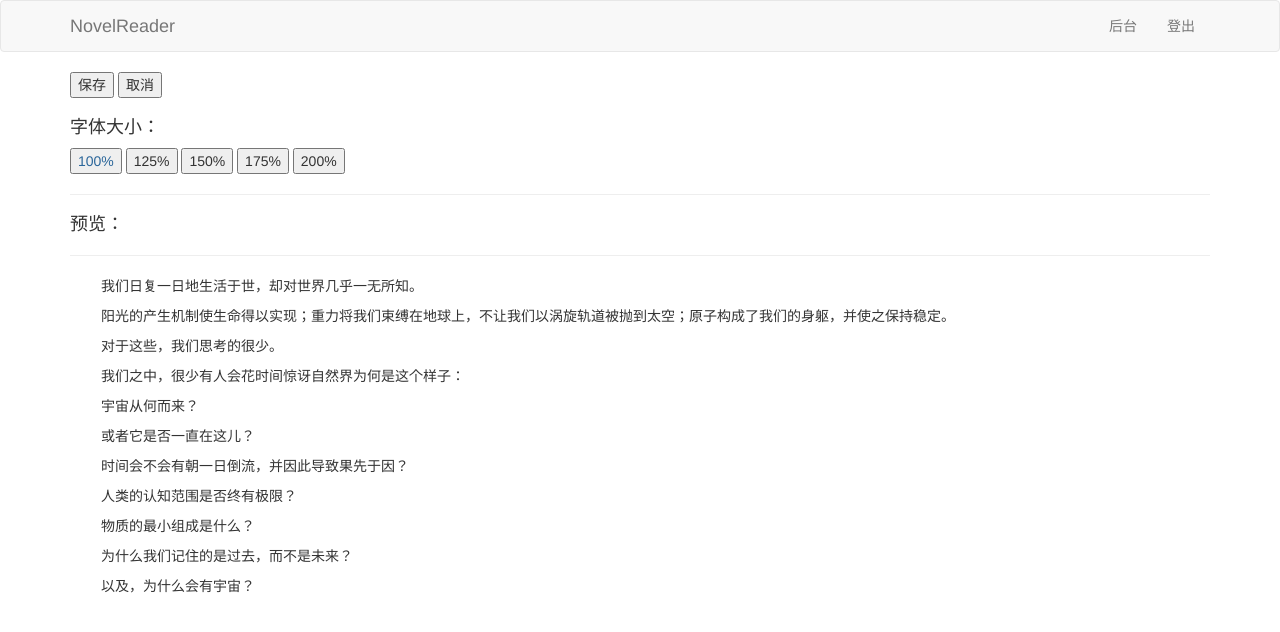
After one commit to koala060528/LightReader, a Flask app: page /read_setting/ in a window 1280 px wide. The commit adds this page. Shown: the top 632 px of the page. Run offline with Flask 2, Linux system fonts and the light colour scheme; the visitor is signed in with stand-in values (Sample User, id 1); data comes from the database, SQL or seed files in the repository; data that the repository does not hold is empty; some libraries are stand-ins or nearby versions.

Commit message:
修改：添加了更改阅读器字体大小的功能

```diff
--- a/app/models.py
+++ b/app/models.py
@@ -24,6 +24,7 @@ class User(UserMixin, db.Model):
     user_ip = db.Column(db.String(20))
     user_agent = db.Column(db.String(256))
     is_admin = db.Column(db.Boolean)  # 表示用户是否是管理员，0表示不是，1表示是
+    font_size = db.Column(db.String(10))  # 用户设置的字体大小
 
     # subscribing = db.relationship('Book',
     #                              secondary=subscribe,
@@ -55,7 +56,7 @@ class User(UserMixin, db.Model):
     #         self.subscribing.remove(book)
 
     def launch_task(self, name, description, source_id, book_id):
-        rq_job = current_app.task_queue.enqueue('app.tasks.' + name, current_user.id ,source_id, book_id)
+        rq_job = current_app.task_queue.enqueue('app.tasks.' + name, current_user.id, source_id, book_id)
         task = Task(id=rq_job.get_id(), name=name, description=description, user=self)
         db.session.add(task)
         db.session.commit()
--- a/app/routes.py
+++ b/app/routes.py
@@ -239,8 +239,9 @@ def read():
             current_app.task_queue.enqueue('app.tasks.cache', next_key, next_url)
         except:
             print('后台任务未开启！')
-
+    font_size = '150%'
     if current_user.is_authenticated:
+        font_size = current_user.font_size if current_user.font_size is not None else '150%'
         s = Subscribe.query.filter(Subscribe.book_id == book_id, Subscribe.user == current_user).first()
         if s:
             s.chapter = index
@@ -250,8 +251,8 @@ def read():
             db.session.commit()
 
     return render_template('read.html', body=li, title=title, next=(index + 1) if len(chap) - index > 1 else None,
-                           pre=(index - 1) if index > 0 else None,
-                           book_id=book_id, page=page, source_id=source_id)
+                           pre=(index - 1) if index > 0 else None, index=index,
+                           book_id=book_id, page=page, source_id=source_id, font_size=font_size)
 
 
 def reg_biquge(book_url, chapter_url):
@@ -676,3 +677,31 @@ def get_task_progress():
             'progress': task.get_progress()
         })
     return jsonify(lis)
+
+
+@app.route('/read_setting/', methods=['GET', 'POST'])
+@login_required
+def read_setting():
+    if request.method == 'GET':
+        index = request.args.get('index')
+        book_id = request.args.get('book_id=book_id')
+        source_id = request.args.get('source_id')
+        body = ['我们日复一日地生活于世，却对世界几乎一无所知。',
+                '阳光的产生机制使生命得以实现；重力将我们束缚在地球上，不让我们以涡旋轨道被抛到太空；原子构成了我们的身躯，并使之保持稳定。',
+                '对于这些，我们思考的很少。',
+                '我们之中，很少有人会花时间惊讶自然界为何是这个样子：',
+                '宇宙从何而来？',
+                '或者它是否一直在这儿？',
+                '时间会不会有朝一日倒流，并因此导致果先于因？',
+                '人类的认知范围是否终有极限？',
+                '物质的最小组成是什么？',
+                '为什么我们记住的是过去，而不是未来？',
+                '以及，为什么会有宇宙？']
+        next_url = url_for('read', index=index, book_id=book_id, source_id=source_id)
+        return render_template('read_setting.html', title='阅读设置', body=body, next_url=next_url)
+    if request.method == 'POST':
+        data = json.loads(request.get_data())
+        font_size = data.get('font_size')
+        current_user.font_size = font_size
+        db.session.commit()
+        return 1
--- a/app/templates/base.html
+++ b/app/templates/base.html
@@ -1,5 +1,4 @@
 {% extends 'bootstrap/base.html' %}
-
 
 {% block title %}
     {% if title %}
@@ -61,7 +60,6 @@
             {% endwith %}
 
         {% endif %}
-        <br>
 
         {% with messages = get_flashed_messages() %}
             {% if messages %}
--- /dev/null
+++ b/app/templates/read_setting.html
@@ -0,0 +1,66 @@
+{% extends 'base.html' %}
+
+{% block app_content %}
+    <div>
+        <button id="save" onclick="save()">保存</button>
+        <button id="cancel" onclick="cancel()">取消</button>
+    </div>
+
+
+    <h2 style="font-size: large">字体大小：</h2>
+    <div>
+        <button id="button1" type="button" style="color: #2b669a" onclick="change(this)">
+            100%
+        </button>
+        <button id="button2" type="button" onclick="change(this)">
+            125%
+        </button>
+        <button id="button3" type="button" onclick="change(this)">
+            150%
+        </button>
+        <button id="button4" type="button" onclick="change(this)">
+            175%
+        </button>
+        <button id="button5" type="button" onclick="change(this)">
+            200%
+        </button>
+    </div>
+    <hr>
+    <h3 style="font-size: large">预览：</h3>
+    <hr>
+    <body>
+    {% for p in body %}
+        <p style="font-size: 100%">
+            &nbsp;&nbsp;&nbsp;&nbsp;&nbsp;&nbsp;&nbsp;&nbsp;{{ p }}
+        </p>
+    {% endfor %}
+    </body>
+
+    <script>
+        var font_size = '100%';
+
+        function change(button) {
+            var buttons = document.getElementsByTagName('button');
+            for (var i = 0; i < buttons.length; i++) {
+                buttons[i].style.color = 'black';
+            }
+            button.style.color = '#2b669a';
+            font_size = button.innerHTML.trim();
+            var p = document.getElementsByTagName('p');
+            for (var j = 0; j < p.length; j++) {
+                p[j].style.fontSize = font_size;
+            }
+        }
+
+        function save() {
+            var data = {};
+            data.font_size = font_size;
+            $.post('/read_setting/', JSON.stringify(data));
+            window.history.back(-1);
+        }
+
+        function cancel() {
+            window.history.back(-1);
+        }
+    </script>
+{% endblock %}
```
Also changed, not shown: app/templates/read.html (+10 -1 lines).
